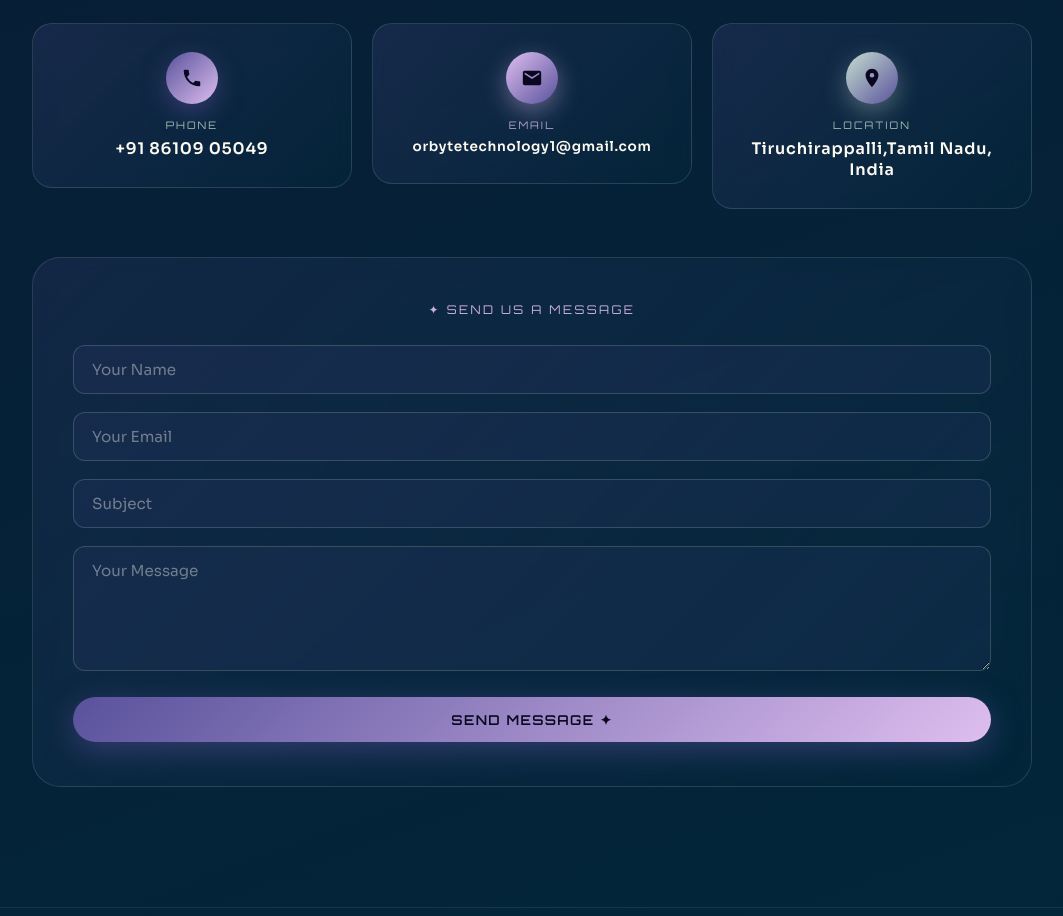
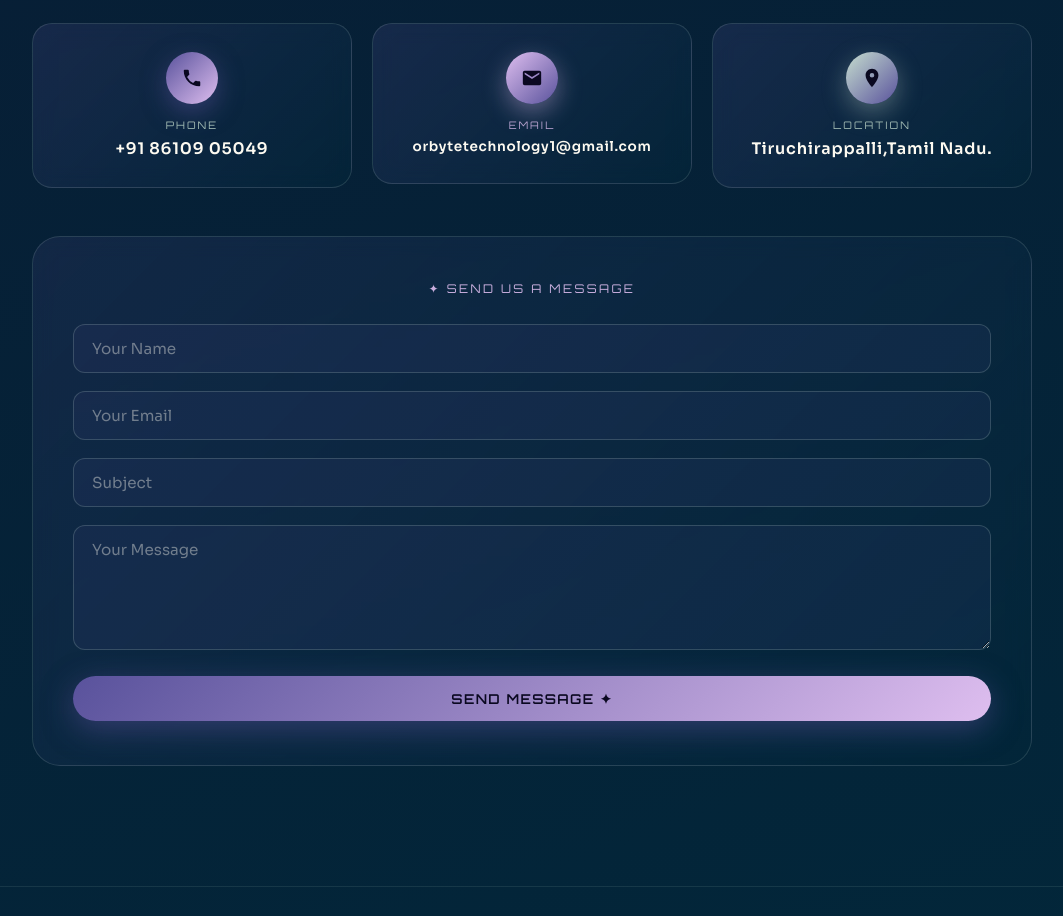
Before and after one commit to augustinenicholas170-afk/www.orbyte-technologies., a plain HTML site: page index.html in a window 1280 px wide. Shown: the part 4460-5376 px from the top of the page, without its empty margins (108-1171 px from the left). Drawn offline with Linux system fonts and the light colour scheme; grey boxes are pictures that could not be loaded.

Commit message:
Update index.html

```diff
--- a/index.html
+++ b/index.html
@@ -966,7 +966,7 @@
             </div>
             <div>
               <p class="contact-label">Location</p>
-              <p class="contact-value">Tiruchirappalli,Tamil Nadu, India</p>
+              <p class="contact-value">Tiruchirappalli,Tamil Nadu.</p>
 
             </div>
           </div>
```
